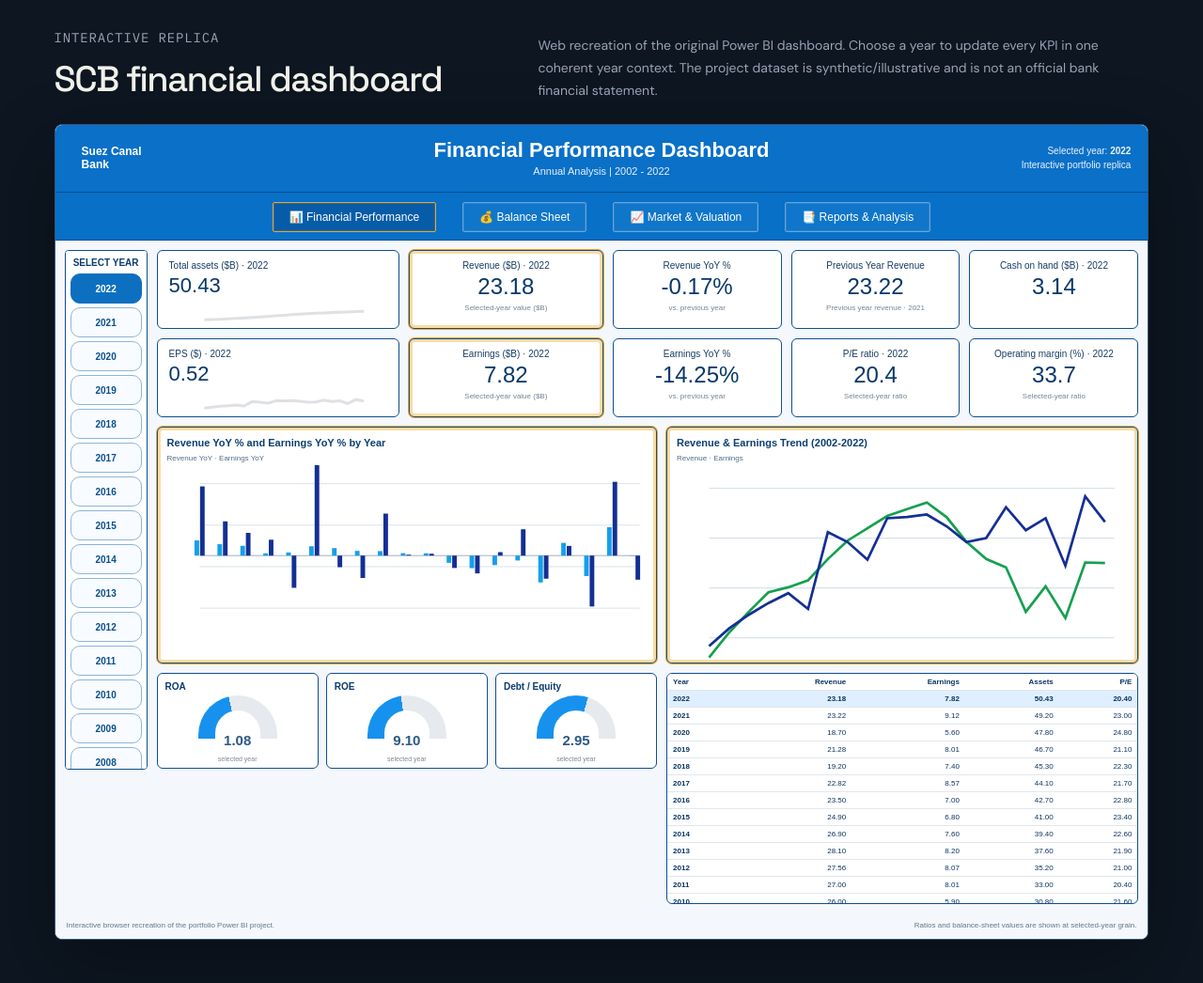
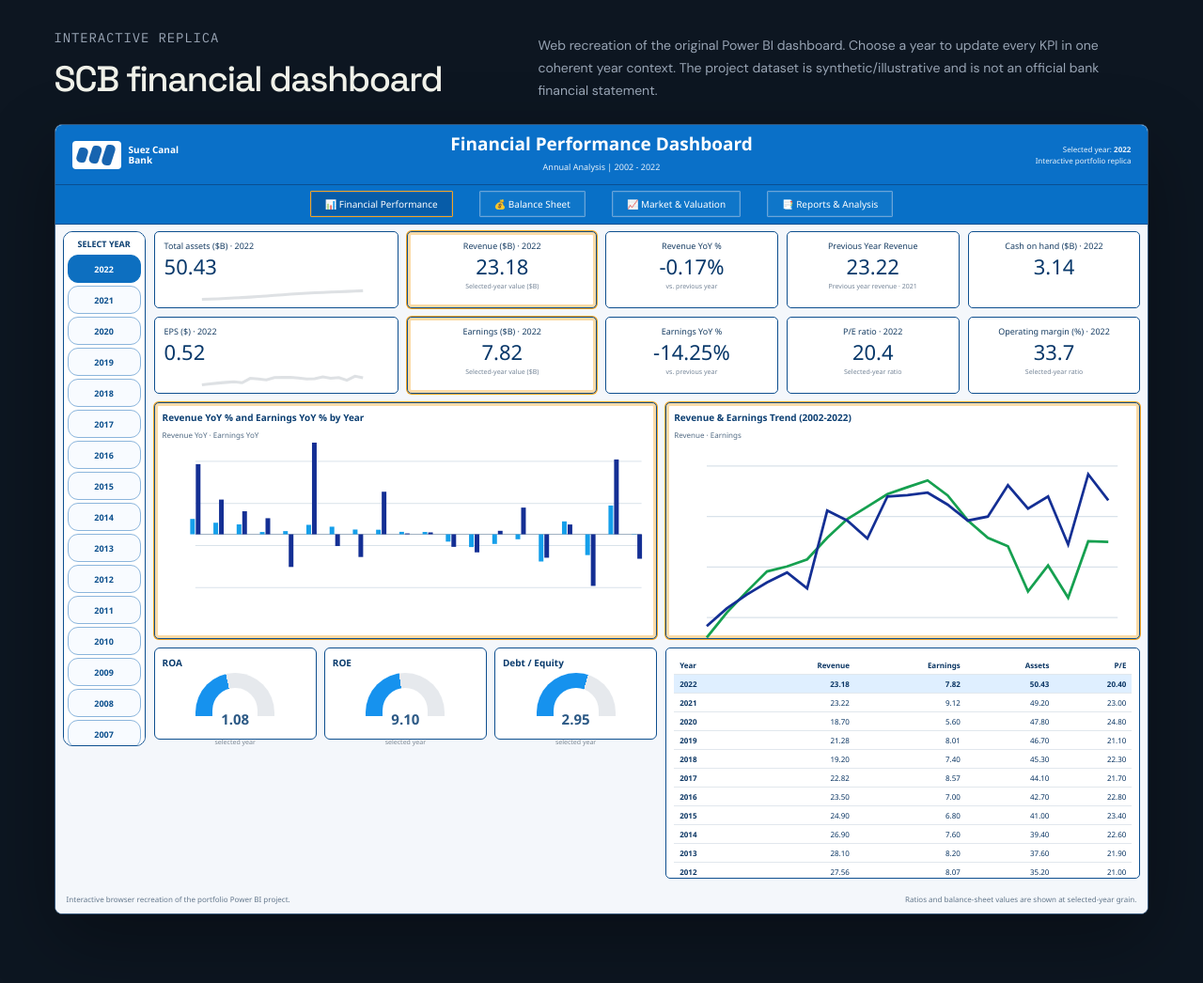
Before and after one commit to mrwanahmedx/data-observatory, a website: page finance.html in a window 1280 px wide. Shown: the part 1100-2146 px from the top of the page at 94% size. Drawn offline with Linux system fonts and the light colour scheme.

Commit message:
Tighten SCB dashboard visual fidelity

```diff
--- a/finance-dashboard.css
+++ b/finance-dashboard.css
@@ -53,3 +53,25 @@
 .scb-footnote{display:flex;justify-content:space-between;gap:20px;padding:8px 12px 10px;color:#64788c;font-size:8px}
 .scb-empty{color:#8493a0}
 @media(max-width:700px){.scb-section{padding:40px 0 60px}.scb-intro{padding:0 6%;display:block}.scb-intro h2{font-size:29px}.scb-intro p{margin-top:12px}.scb-shell{border-radius:0;border-inline:0}}
+
+/* Power BI screenshot fidelity pass */
+.scb-dashboard{font-family:"Segoe UI",Arial,sans-serif}
+.scb-topbar{height:64px;grid-template-columns:190px 1fr 190px;padding:0 18px}
+.scb-brand{font-size:10px;gap:8px;line-height:1.1}
+.scb-logo-mark{width:52px;height:30px;display:flex;gap:3px;align-items:center;background:#fff;border-radius:4px;padding:5px}
+.scb-logo-mark i{display:block;width:11px;height:16px;border-radius:2px 7px 2px 7px;background:#1764b0;transform:skewX(-18deg)}
+.scb-logo-mark i:nth-child(2){height:19px}.scb-logo-mark i:nth-child(3){height:22px}
+.scb-title strong{font-size:19px}.scb-title span{font-size:9px}
+.scb-stamp{font-size:8px}
+.scb-tabs{padding:6px 12px 7px;gap:28px}
+.scb-tab{padding:6px 15px;font-size:10px;border-radius:1px}
+.scb-layout{grid-template-columns:88px 1fr;padding:7px 8px 8px;gap:9px}
+.scb-years{height:548px;border-radius:10px;padding:4px 4px}
+.scb-years h3{font-size:9px;margin:2px 0 5px}
+.scb-year-list{gap:3px}.scb-year{height:30px;border-radius:11px;font-size:9px}
+.scb-main{gap:9px}
+.scb-kpis,.scb-kpis.second{grid-template-columns:1.32fr 1.02fr .93fr .93fr .93fr;gap:9px}
+.scb-card{height:82px;padding:8px 10px;border-radius:5px}
+.scb-card-label{font-size:9px;margin-bottom:3px}.scb-card-value{font-size:22px}.scb-card-sub{font-size:7px}
+.scb-viz{grid-template-columns:1.06fr 1fr;gap:9px}.scb-panel{padding:8px;border-radius:5px}.scb-panel-head{font-size:10px}
+.scb-bottom{grid-template-columns:1.06fr 1fr;gap:9px}.scb-gauge{height:98px}.scb-table-panel{height:98px}
```
